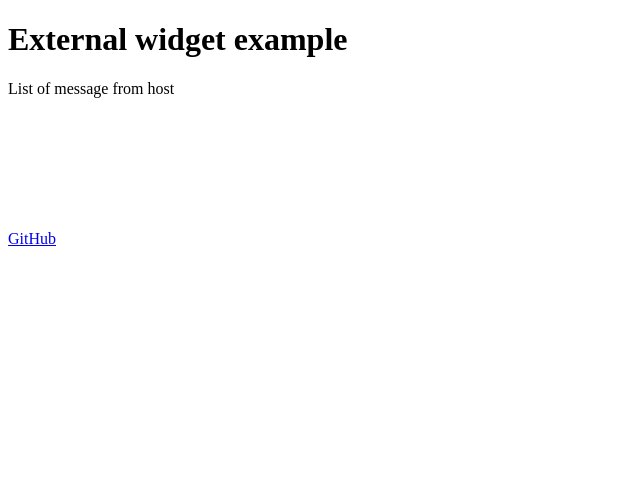
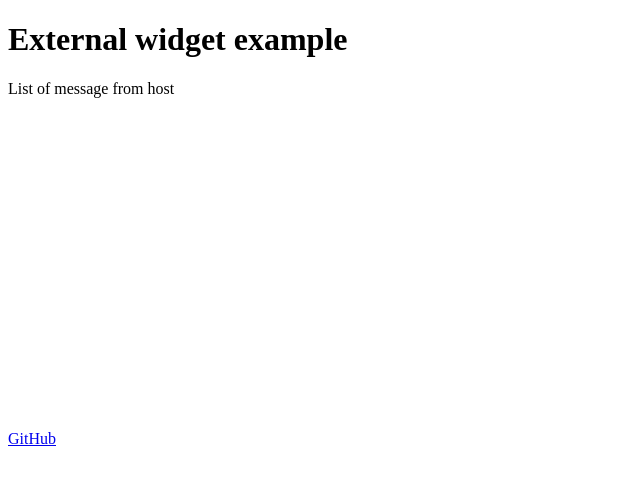
Before and after one commit to vikshv/external-widget-example, an Angular app: page / in a window 1280 px wide. Shown: the top 482 px of the page, without its empty margins (0-640 px from the left). Built offline with nearby package versions, Linux system fonts and the light colour scheme.

Commit message:
change list width

```diff
--- a/src/app/app.component.css
+++ b/src/app/app.component.css
@@ -1,5 +1,5 @@
 .container__list {
-    height: 100px;
-    max-height: 100px;
+    height: 300px;
+    max-height: 300px;
     overflow-x: auto;
 }
```
Also changed, not shown: 5 other files (tests, documents, lock files or other folders).
